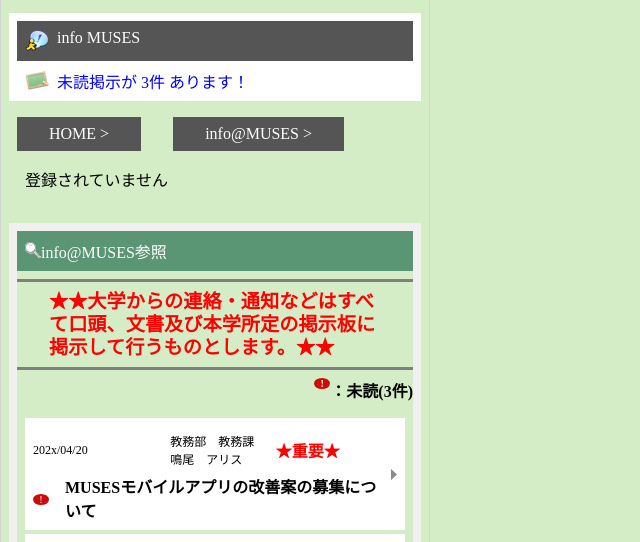
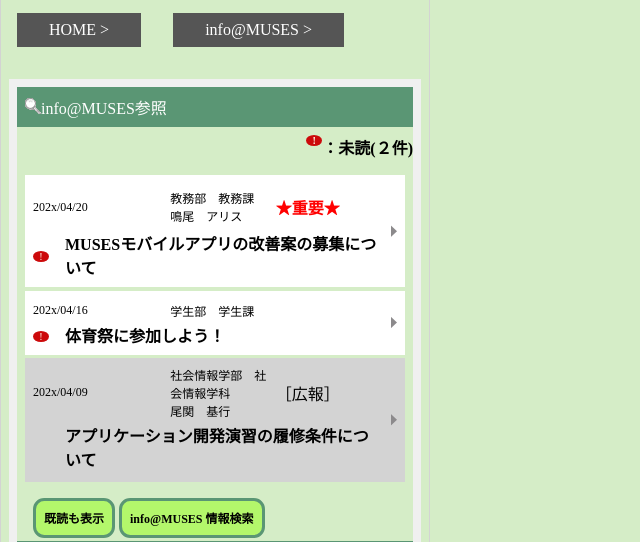
Before and after one commit to sio2306913/muses-template-html, a plain HTML site: page menu.html in a window 1280 px wide. Shown: the part 221-763 px from the top of the page, without its empty margins (0-640 px from the left). Drawn offline with Linux system fonts and the light colour scheme.

Commit message:
既読の色付けた

```diff
--- a/menu.css
+++ b/menu.css
@@ -10,14 +10,14 @@ main#info {
 }
 
 #caution {
-  font-size: 1.2rem;
-  font-weight: bold;
+  /* font-size: 1.2rem; */
+  /* font-weight: bold; */
   line-height: 1.2;
-  color: #ff0000;
+  /* color: #ff0000; */
   border-top: solid 0.2rem #808080;
   border-bottom: solid 0.2rem #808080;
   padding: 0.5rem 2rem;
-  margin-top: 0.5rem;
+  margin-bottom: 2rem;
 }
 
 #unread_num {
@@ -40,6 +40,9 @@ main#info {
   vertical-align: top;
 }
 
+#info_list > .record:last-child {
+  background-color: lightgray;
+}
 #info_list {
   margin: 0.5rem 0.5rem 1rem;
 }
--- a/menu.html
+++ b/menu.html
@@ -29,24 +29,34 @@
           </a>
         </div>
       </div>
-      <div id="news">
+      <!-- <div id="news">
         <div id="news_title"><img src="img/infoman.png" />info MUSES</div>
-        <div id="news_num"><img src="img/board.png" />未読掲示が 3件 あります！</div>
-      </div>
+        <div id="news_num"><img src="img/board.png" /><a href="menu.html">未読掲示が 3件 あります！</a></div>
+        <div id="news_num">
+          <div class="mark"><span class="exmark">!</span></div>
+          　<u>MUSESモバイルアプリの改善案の募集について</u>
+        </div>
+        <div id="news_num">
+          <div class="mark"><span class="exmark">!</span></div>
+          　<u>体育祭に参加しよう！</u>
+        </div>
+        <div id="news_num">
+          <div class="mark"><span class="exmark">!</span></div>
+          　<u>アプリケーション開発演習の履修条件について</u>
+        </div>
+        <div id="news_num"><a href="menu.html">続きへ...</a></div>
+      </div> -->
       <div id="link">
         <div><a href="index.html">HOME &gt;</a></div>
         <div>info@MUSES &gt;</div>
       </div>
-      <p>登録されていません</p>
+      <!-- <p>登録されていません</p> -->
     </header>
 
     <main id="info">
       <div id="info_header"><img src="img/loupe.gif" />info@MUSES参照</div>
       <div id="info_link">
-        <div id="caution">
-          ★★大学からの連絡・通知などはすべて口頭、文書及び本学所定の掲示板に掲示して行うものとします。★★
-        </div>
-        <div id="unread_num"><span class="exmark">!</span>：未読(3件)</div>
+        <div id="unread_num"><span class="exmark">!</span>：未読(２件)</div>
         <div id="info_list">
           <div class="record">
             <div class="date">202x/04/20</div>
@@ -67,15 +77,17 @@
             <div class="mark"><span class="exmark">!</span></div>
             <div class="subject">体育祭に参加しよう！</div>
           </div>
+
           <div class="record">
             <div class="date">202x/04/09</div>
+
             <div class="from">
               社会情報学部　社会情報学科<br />
               尾関　基行
             </div>
             ［広報］
             <div class="tri">&nbsp;</div>
-            <div class="mark"><span class="exmark">!</span></div>
+            <!-- <div class="mark"><span class="exmark">!</span></div> -->
             <div class="subject">アプリケーション開発演習の履修条件について</div>
           </div>
         </div>
@@ -86,7 +98,9 @@
       </div>
       <div id="info_footer"><img src="img/loupe.gif" />info@MUSES参照</div>
     </main>
-
+    <div id="caution">
+      ★★大学からの連絡・通知などはすべて口頭、文書及び本学所定の掲示板に掲示して行うものとします。★★
+    </div>
     <footer>
       <div id="link">
         <div><a href="index.html">HOME &gt;</a></div>
```
